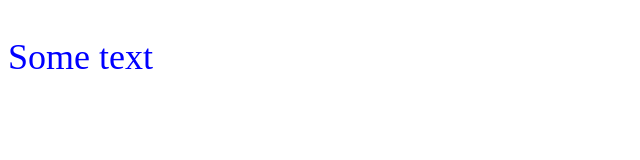
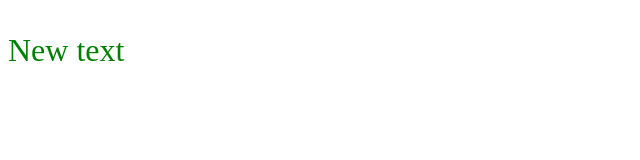
Before and after one commit to earthboundkid/carljohnson-jour352, a plain HTML site: page sandbox/index.html in a window 1280 px wide. Shown: the whole page, without its empty margins (0-640 px from the left). Drawn offline with Linux system fonts and the light colour scheme.

Commit message:
Add external styles

```diff
--- a/sandbox/index.html
+++ b/sandbox/index.html
@@ -2,11 +2,11 @@
 <html>
     <head>
         <title>CSS Sandbox</title>
-    </head>
+        <link rel="stylesheet" href="style2.css">
+      </head>
+      <body>
 
-    <body>
+        <p>New text</p>
 
-      <p style="font-size: 36px; color:blue;">Some text</p>
-
-    </body>
-</html>
+      </body>
+  </html>
--- /dev/null
+++ b/sandbox/style2.css
@@ -0,0 +1,4 @@
+p {
+    font-size: 32px;
+    color:green;
+}
```
